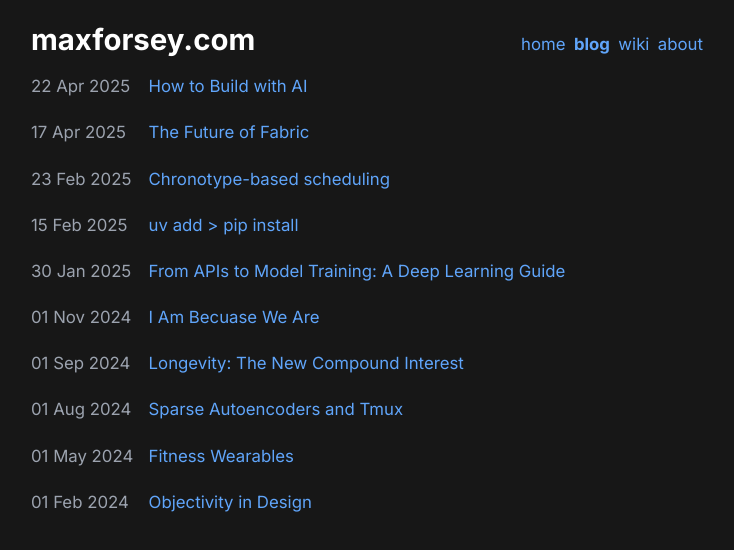
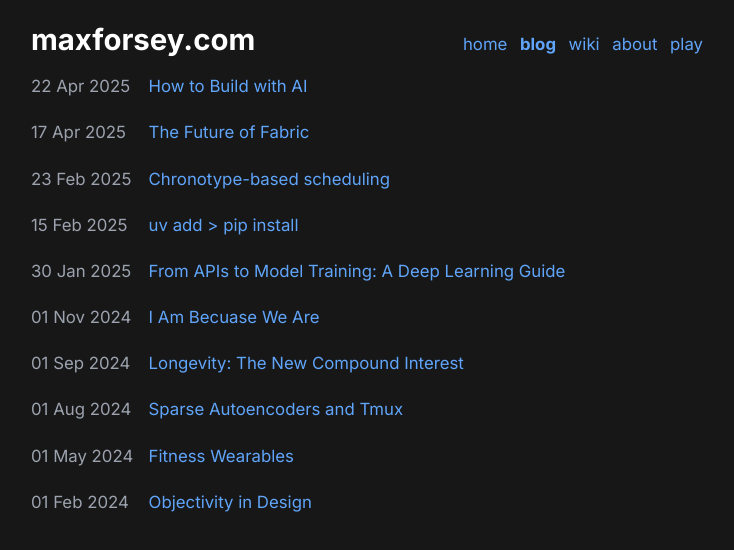
Before and after one commit to max4c/m4c2, a Next.js app: page /blog in a window 1280 px wide. Shown: the top 550 px of the page, without its empty margins (273-1007 px from the left). Built offline with nearby package versions, Linux system fonts and the light colour scheme; no server answers.

Commit message:
Toggle ambience noise from bird and header

```diff
--- a/src/app/layout.tsx
+++ b/src/app/layout.tsx
@@ -1,6 +1,7 @@
 import './globals.css'
 import { Inter } from 'next/font/google'
 import { ThemeProvider } from '@/components/ThemeProvider'
+import { AmbienceProvider } from '@/components/AmbienceProvider'
 import { Metadata } from 'next'
 import UmamiAnalytics from '@/components/UmamiAnalytics'
 
@@ -41,11 +42,11 @@ export default function RootLayout({
           enableSystem
           disableTransitionOnChange
         >
-          <div className="min-h-screen flex flex-col">
-            <main className="flex-grow">
-              {children}
-            </main>
-          </div>
+          <AmbienceProvider>
+            <div className="min-h-screen flex flex-col">
+              <main className="flex-grow">{children}</main>
+            </div>
+          </AmbienceProvider>
         </ThemeProvider>
       </body>
     </html>
--- a/src/app/wiki/page.tsx
+++ b/src/app/wiki/page.tsx
@@ -7,7 +7,6 @@ const WIKI_PAGES = [
   { title: 'Quotes', href: '/wiki/quotes' },
   { title: 'Art', href: '/wiki/art' },
   { title: 'Longevity', href: '/wiki/longevity' },
-  { title: 'Ambience', href: '/wiki/ambience' },
 ];
 
 export const metadata: Metadata = {
--- /dev/null
+++ b/src/components/AmbienceProvider.tsx
@@ -0,0 +1,167 @@
+'use client';
+
+import * as React from 'react';
+
+type AmbienceContextValue = {
+  isPlaying: boolean;
+  toggle: () => void;
+  play: () => void;
+  pause: () => void;
+};
+
+const AmbienceContext = React.createContext<AmbienceContextValue | null>(null);
+
+const TARGET_GAIN = 0.045;
+const BUFFER_SECONDS = 24;
+const FADE_IN_SECONDS = 0.45;
+const FADE_OUT_SECONDS = 0.25;
+
+const getAudioContextCtor = () => {
+  if (typeof window === 'undefined') return null;
+  return window.AudioContext || (window as any).webkitAudioContext || null;
+};
+
+export function AmbienceProvider({ children }: { children: React.ReactNode }) {
+  const audioContextRef = React.useRef<AudioContext | null>(null);
+  const sourceRef = React.useRef<AudioBufferSourceNode | null>(null);
+  const gainRef = React.useRef<GainNode | null>(null);
+  const suspendTimeoutRef = React.useRef<number | null>(null);
+
+  const [isPlaying, setIsPlaying] = React.useState(false);
+
+  const ensureGraph = React.useCallback(() => {
+    if (audioContextRef.current && gainRef.current && sourceRef.current) return;
+
+    const AudioContextCtor = getAudioContextCtor();
+    if (!AudioContextCtor) return;
+
+    const context = new AudioContextCtor();
+    const gain = context.createGain();
+    gain.gain.value = 0;
+
+    const filter = context.createBiquadFilter();
+    filter.type = 'lowpass';
+    filter.frequency.value = 900;
+    filter.Q.value = 0.0001;
+
+    const length = Math.floor(context.sampleRate * BUFFER_SECONDS);
+    const buffer = context.createBuffer(1, length, context.sampleRate);
+    const channel = buffer.getChannelData(0);
+    for (let i = 0; i < channel.length; i += 1) {
+      channel[i] = Math.random() * 2 - 1;
+    }
+
+    const source = context.createBufferSource();
+    source.buffer = buffer;
+    source.loop = true;
+
+    source.connect(filter);
+    filter.connect(gain);
+    gain.connect(context.destination);
+
+    source.start(0);
+
+    audioContextRef.current = context;
+    gainRef.current = gain;
+    sourceRef.current = source;
+  }, []);
+
+  const play = React.useCallback(() => {
+    window.clearTimeout(suspendTimeoutRef.current ?? undefined);
+    suspendTimeoutRef.current = null;
+
+    ensureGraph();
+    const context = audioContextRef.current;
+    const gain = gainRef.current;
+    if (!context || !gain) return;
+
+    const resume = async () => {
+      if (context.state === 'suspended') {
+        try {
+          await context.resume();
+        } catch {
+          return;
+        }
+      }
+
+      const now = context.currentTime;
+      gain.gain.cancelScheduledValues(now);
+      gain.gain.setValueAtTime(gain.gain.value, now);
+      gain.gain.linearRampToValueAtTime(TARGET_GAIN, now + FADE_IN_SECONDS);
+      setIsPlaying(true);
+    };
+
+    void resume();
+  }, [ensureGraph]);
+
+  const pause = React.useCallback(() => {
+    window.clearTimeout(suspendTimeoutRef.current ?? undefined);
+    suspendTimeoutRef.current = null;
+
+    const context = audioContextRef.current;
+    const gain = gainRef.current;
+    if (!context || !gain) {
+      setIsPlaying(false);
+      return;
+    }
+
+    const now = context.currentTime;
+    gain.gain.cancelScheduledValues(now);
+    gain.gain.setValueAtTime(gain.gain.value, now);
+    gain.gain.linearRampToValueAtTime(0, now + FADE_OUT_SECONDS);
+    setIsPlaying(false);
+
+    suspendTimeoutRef.current = window.setTimeout(() => {
+      void context.suspend();
+    }, Math.ceil(FADE_OUT_SECONDS * 1000) + 40);
+  }, []);
+
+  const toggle = React.useCallback(() => {
+    if (isPlaying) {
+      pause();
+      return;
+    }
+    play();
+  }, [isPlaying, pause, play]);
+
+  React.useEffect(() => {
+    return () => {
+      window.clearTimeout(suspendTimeoutRef.current ?? undefined);
+      suspendTimeoutRef.current = null;
+
+      try {
+        sourceRef.current?.stop();
+      } catch {
+        // ignore
+      }
+
+      try {
+        void audioContextRef.current?.close();
+      } catch {
+        // ignore
+      }
+    };
+  }, []);
+
+  const value = React.useMemo(
+    () => ({
+      isPlaying,
+      toggle,
+      play,
+      pause,
+    }),
+    [isPlaying, toggle, play, pause]
+  );
+
+  return (
+    <AmbienceContext.Provider value={value}>{children}</AmbienceContext.Provider>
+  );
+}
+
+export function useAmbience() {
+  const context = React.useContext(AmbienceContext);
+  if (!context) {
+    throw new Error('useAmbience must be used within an AmbienceProvider');
+  }
+  return context;
+}
--- a/src/components/MinimalHeader.tsx
+++ b/src/components/MinimalHeader.tsx
@@ -2,9 +2,11 @@
 
 import Link from 'next/link';
 import { usePathname } from 'next/navigation';
+import { useAmbience } from '@/components/AmbienceProvider';
 
 export default function MinimalHeader() {
   const pathname = usePathname() || '';
+  const { isPlaying, toggle } = useAmbience();
   const linkClass = (isActive: boolean) =>
     ['text-blue-600 dark:text-blue-400', isActive ? 'font-bold' : '']
       .filter(Boolean)
@@ -18,7 +20,7 @@ export default function MinimalHeader() {
             maxforsey.com
           </Link>
         </h3>
-        <nav className="flex flex-wrap items-center justify-start gap-2 sm:justify-self-end sm:justify-end">
+        <nav className="flex flex-wrap items-center justify-start gap-3 sm:justify-self-end sm:justify-end">
           <Link href="/" className={linkClass(pathname === '/')}>
             home
           </Link>
@@ -31,6 +33,15 @@ export default function MinimalHeader() {
           <Link href="/about" className={linkClass(pathname.startsWith('/about'))}>
             about
           </Link>
+          <button
+            type="button"
+            onClick={toggle}
+            className="text-blue-600 dark:text-blue-400 hover:underline"
+            aria-pressed={isPlaying}
+            title={isPlaying ? 'Pause ambience' : 'Play ambience'}
+          >
+            {isPlaying ? 'pause' : 'play'}
+          </button>
         </nav>
       </div>
     </header>
--- a/src/components/orbit/OrbitHero.tsx
+++ b/src/components/orbit/OrbitHero.tsx
@@ -11,12 +11,14 @@ import {
   useState,
 } from 'react';
 import styles from './OrbitHero.module.css';
+import { useAmbience } from '@/components/AmbienceProvider';
 
 type OrbitObject = {
   id: string;
   label: string;
-  href: string;
+  href?: string;
   order: number;
+  kind?: 'link' | 'ambience';
 };
 
 const DRIFT_PER_MS = 0.0028; // degrees per ms for gentle auto-spin
@@ -53,7 +55,7 @@ const ORBIT_OBJECTS: OrbitObject[] = [
   { id: 'projects', label: 'Projects', href: '/blog', order: 2 },
   { id: 'writing', label: 'Writing', href: '/blog', order: 3 },
   { id: 'longevity', label: 'Longevity', href: '/wiki/longevity', order: 4 },
-  { id: BIRD_OBJECT_ID, label: 'Ambience', href: '/wiki/ambience', order: 5 },
+  { id: BIRD_OBJECT_ID, label: 'Ambience', order: 5, kind: 'ambience' },
   { id: 'quotes', label: 'Quotes', href: '/wiki/quotes', order: 6 },
   { id: 'tools', label: 'Tools', href: '/wiki/tools', order: 7 },
 ];
@@ -68,6 +70,7 @@ const angleDifference = (current: number, previous: number) => {
 const clamp = (value: number, min: number, max: number) => Math.min(max, Math.max(min, value));
 
 export default function OrbitHero() {
+  const { isPlaying, toggle } = useAmbience();
   const [activeObjectId, setActiveObjectId] = useState<string | null>(null);
   const [tabHidden, setTabHidden] = useState(false);
 
@@ -348,6 +351,16 @@ export default function OrbitHero() {
                 .filter(Boolean)
                 .join(' ');
 
+              const notes =
+                object.id === BIRD_OBJECT_ID ? (
+                  <span className={styles.audioNotes} aria-hidden>
+                    <span className={styles.note} data-note="one" />
+                    <span className={styles.note} data-note="two" />
+                    <span className={styles.note} data-note="three" />
+                    <span className={styles.note} data-note="four" />
+                  </span>
+                ) : null;
+
               const content = (
                 <>
                   <span className={styles.objectHalo} aria-hidden />
@@ -363,6 +376,7 @@ export default function OrbitHero() {
                         className={imageClassName}
                       />
                     </span>
+                    {notes}
                     <span
                       className={`${styles.objectLabel} ${
                         activeObjectId === object.id ? styles.labelVisible : ''
@@ -374,25 +388,52 @@ export default function OrbitHero() {
                 </>
               );
 
+              const commonProps = {
+                className: styles.object,
+                style,
+                'data-audio': object.id === BIRD_OBJECT_ID ? 'true' : undefined,
+                'data-playing':
+                  object.id === BIRD_OBJECT_ID && isPlaying ? 'true' : undefined,
+                onMouseEnter: () => {
+                  setActiveObjectId(object.id);
+                },
+                onMouseLeave: () => {
+                  setActiveObjectId(null);
+                },
+                onFocus: () => {
+                  setActiveObjectId(object.id);
+                },
+                onBlur: () => {
+                  setActiveObjectId(null);
+                },
+                onPointerDown: () => showLabel(object.id),
+              } as const;
+
               return (
+                object.kind === 'ambience' ? (
+                  <button
+                    key={object.id}
+                    type="button"
+                    {...commonProps}
+                    aria-pressed={isPlaying}
+                    onClick={(event) => {
+                      if (preventClickRef.current) {
+                        event.preventDefault();
+                        event.stopPropagation();
+                        return;
+                      }
+                      event.preventDefault();
+                      event.stopPropagation();
+                      toggle();
+                    }}
+                  >
+                    {content}
+                  </button>
+                ) : (
                   <Link
                     key={object.id}
-                  href={object.href}
-                  className={styles.object}
-                  style={style}
-                  onMouseEnter={() => {
-                    setActiveObjectId(object.id);
-                  }}
-                  onMouseLeave={() => {
-                    setActiveObjectId(null);
-                  }}
-                  onFocus={() => {
-                    setActiveObjectId(object.id);
-                  }}
-                  onBlur={() => {
-                    setActiveObjectId(null);
-                  }}
-                  onPointerDown={() => showLabel(object.id)}
+                    href={object.href ?? '/'}
+                    {...commonProps}
                     onClick={(event) => {
                       if (!preventClickRef.current) return;
                       event.preventDefault();
@@ -401,6 +442,7 @@ export default function OrbitHero() {
                   >
                     {content}
                   </Link>
+                )
               );
             })}
           </div>
@@ -414,9 +456,11 @@ export default function OrbitHero() {
           <div className={styles.noScript}>
             <p>JavaScript is off — the orbit is still, but everything stays readable.</p>
             <ul>
-              {sortedObjects.map((object) => (
+              {sortedObjects
+                .filter((object) => object.kind !== 'ambience')
+                .map((object) => (
                   <li key={object.id}>
-                  <Link href={object.href}>{object.label}</Link>
+                    <Link href={object.href ?? '/'}>{object.label}</Link>
                   </li>
                 ))}
             </ul>
```
Also changed, not shown: src/app/wiki/ambience/page.tsx (deleted, +0 -29 lines), public/images/objects/note.png (added), public/images/objects/whitenote.png (added). Lines whose indentation alone changed are shown as unchanged.
